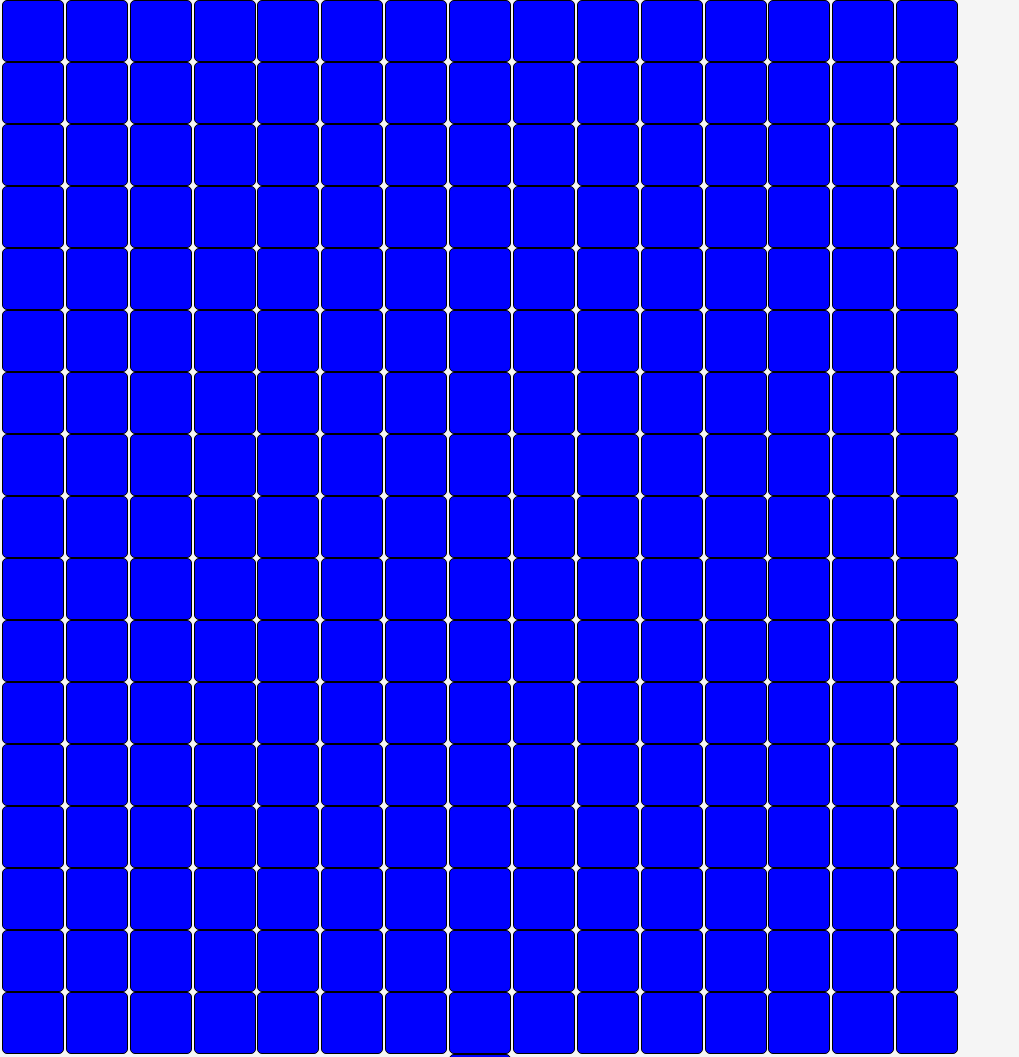
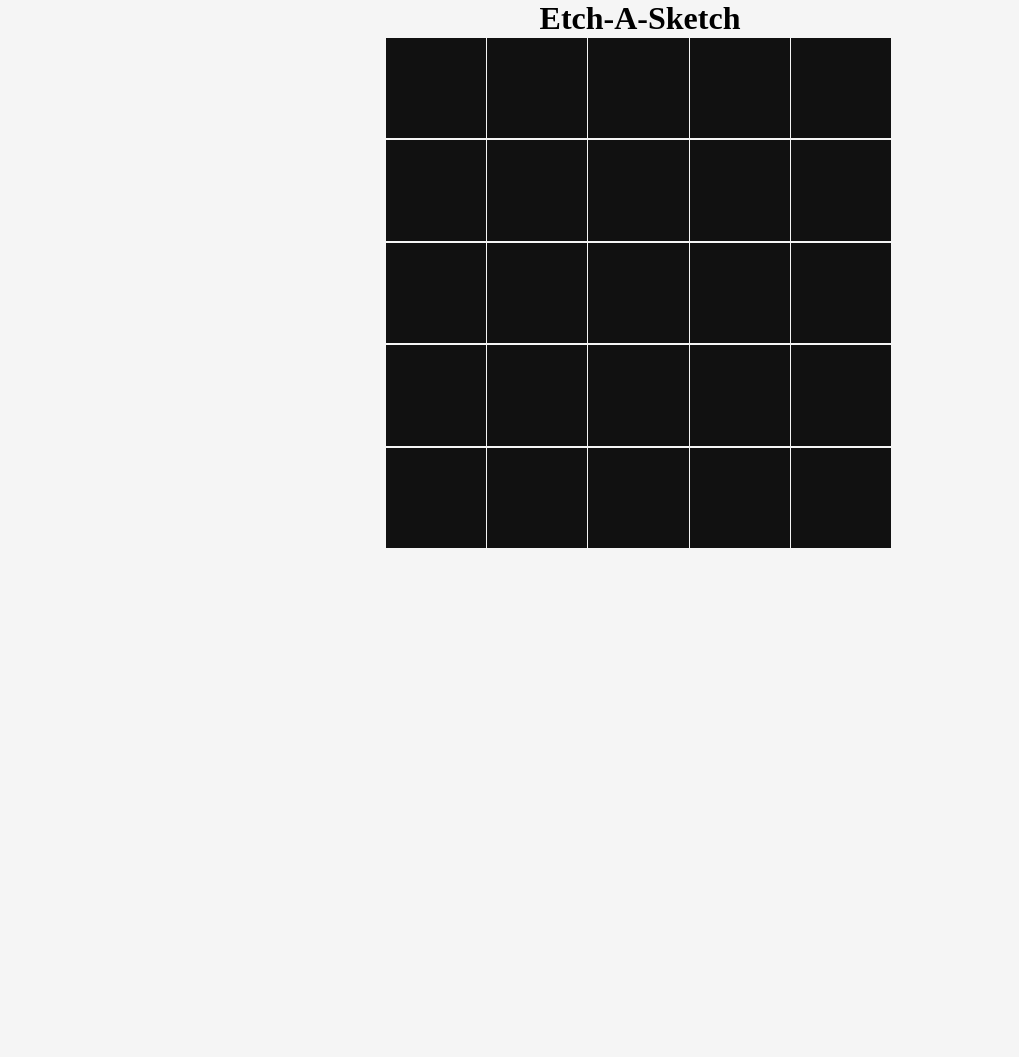
Before and after one commit to itspitso/etch-a-sketch, a plain HTML site: page index.html in a window 1280 px wide. Shown: the top 1057 px of the page, without its empty margins (0-1019 px from the left). After the commit the page ends 800 px from the top, so only its background shows below. Drawn offline with Linux system fonts and the light colour scheme.

Commit message:
Add heading, grid and grid styles

```diff
--- a/index.html
+++ b/index.html
@@ -8,9 +8,8 @@
         <script src="./script.js" defer></script>
     </head>
     <body>
+        <h1>Etch-A-Sketch</h1>
         <div id="container">
-
         </div>
-
     </body>
 </html>
--- a/script.js
+++ b/script.js
@@ -1,11 +1,11 @@
 const container = document.getElementById('container');
-const containerSize = 960;
+const containerSize = 512;
 
 const defaultGrid = 256;
-const squareSize = 60;
+const squareSize = 56;
 let userGrid;
 
-for (let i = 0; i < defaultGrid; i++) {
+/*for (let i = 0; i < defaultGrid; i++) {
     const div = document.createElement('div');
     div.style.border = '1px solid black';
     div.style.borderRadius = '5px';
@@ -13,4 +13,30 @@ for (let i = 0; i < defaultGrid; i++) {
     div.style.width = `${squareSize}px`;
     div.style.height = `${squareSize}px`;
     container.appendChild(div)
+}*/
+
+const gridSize = 5;
+const sizeOfSquare = (512 / gridSize) - 2;
+
+// Create column containers that will house the squares
+for (let i = 0; i < gridSize; i++) {
+    const columnContainer = document.createElement('div');
+    columnContainer.style.width = containerSize;
+    columnContainer.style.padding = '1px';
+    columnContainer.style.display = 'flex';
+    columnContainer.style.flexDirection = 'row';
+    container.appendChild(columnContainer)
+
+    // Creating the squares in the column container
+    for (let i = 0; i < gridSize; i++) {
+        const div = document.createElement('div');
+        //div.style.border = '0.5px solid black';
+        //div.style.borderRadius = '5px';
+        div.style.backgroundColor = '#111111';
+        div.style.width = `${sizeOfSquare}px`;
+        div.style.height = `${sizeOfSquare}px`;
+        div.style.marginLeft = '0.5px';
+        div.style.marginRight = '0.5px';
+        columnContainer.appendChild(div)
+    }
 }
--- a/style.css
+++ b/style.css
@@ -4,9 +4,15 @@
     background-color: #f5f5f5;
 }
 
+h1 {
+    text-align: center;
+}
+
 #container {
-    width: 960px;
+    width: 512px;
+    height: 100%;
     display: flex;
-    flex-wrap: wrap;
+    flex-direction: column;
     justify-content: space-evenly;
+    margin: auto;
 }
```
